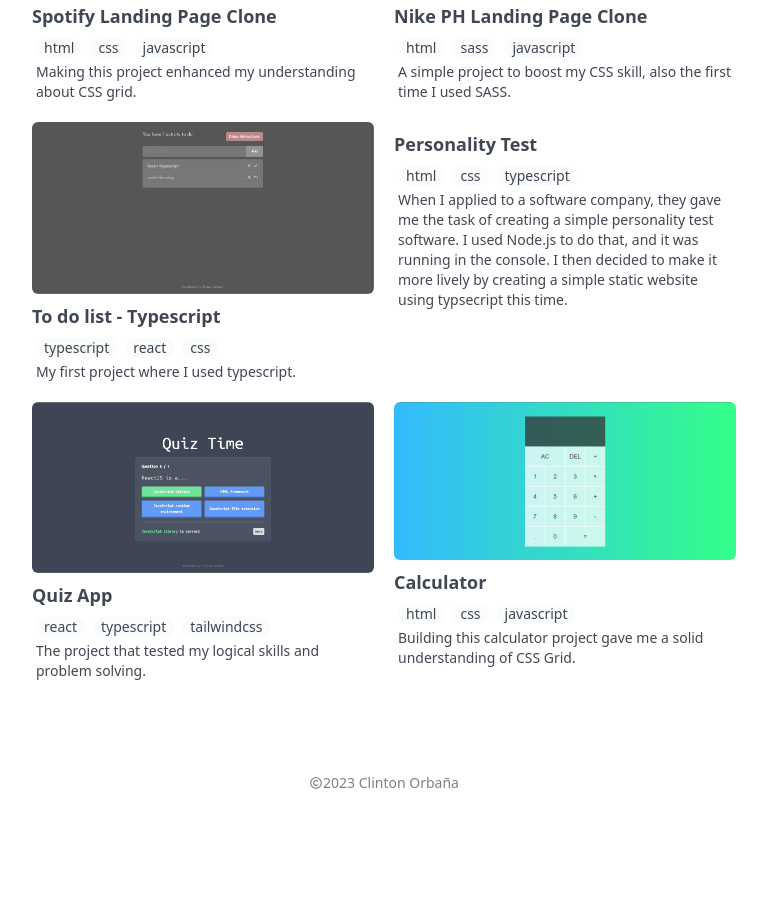
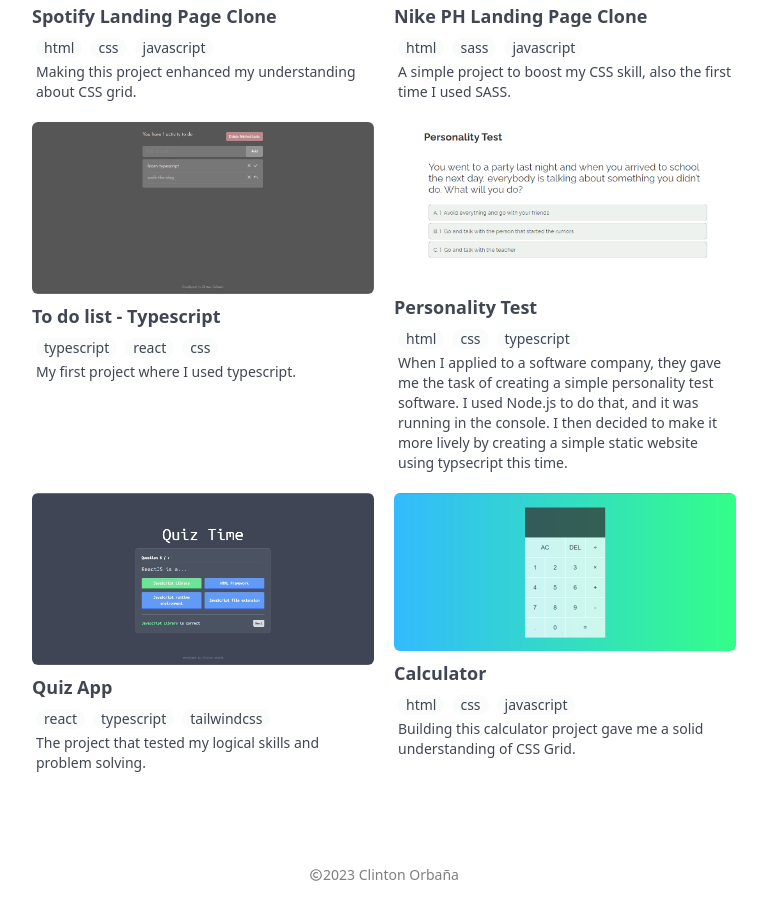
Before and after one commit to clntnorbana/portfolio.v2, a React (Vite) app: page /projects in a window 1280 px wide. Shown: the part 1240-2145 px from the top of the page, without its empty margins (256-1023 px from the left). Before the commit the page ends 2053 px from the top, so only its background shows below. Built offline with nearby package versions, Linux system fonts and the light colour scheme.

Commit message:
image added

```diff
--- a/src/pages/projects/data.ts
+++ b/src/pages/projects/data.ts
@@ -126,6 +126,10 @@ const data: ProjectsType[] = [
     stacks: ["html", "css", "typescript"],
     description:
       "When I applied to a software company, they gave me the task of creating a simple personality test software. I used Node.js to do that, and it was running in the console. I then decided to make it more lively by creating a simple static website using typsecript this time.",
+    images: [
+      `${image_path}/personality_test_img.png`,
+      `${image_path}/personality_test_img.png`,
+    ],
   },
   {
     title: "Quiz App",
```
Also changed, not shown: public/project_img/personality_test_img.png (added), 1 other file (tests, documents, lock files or other folders).
